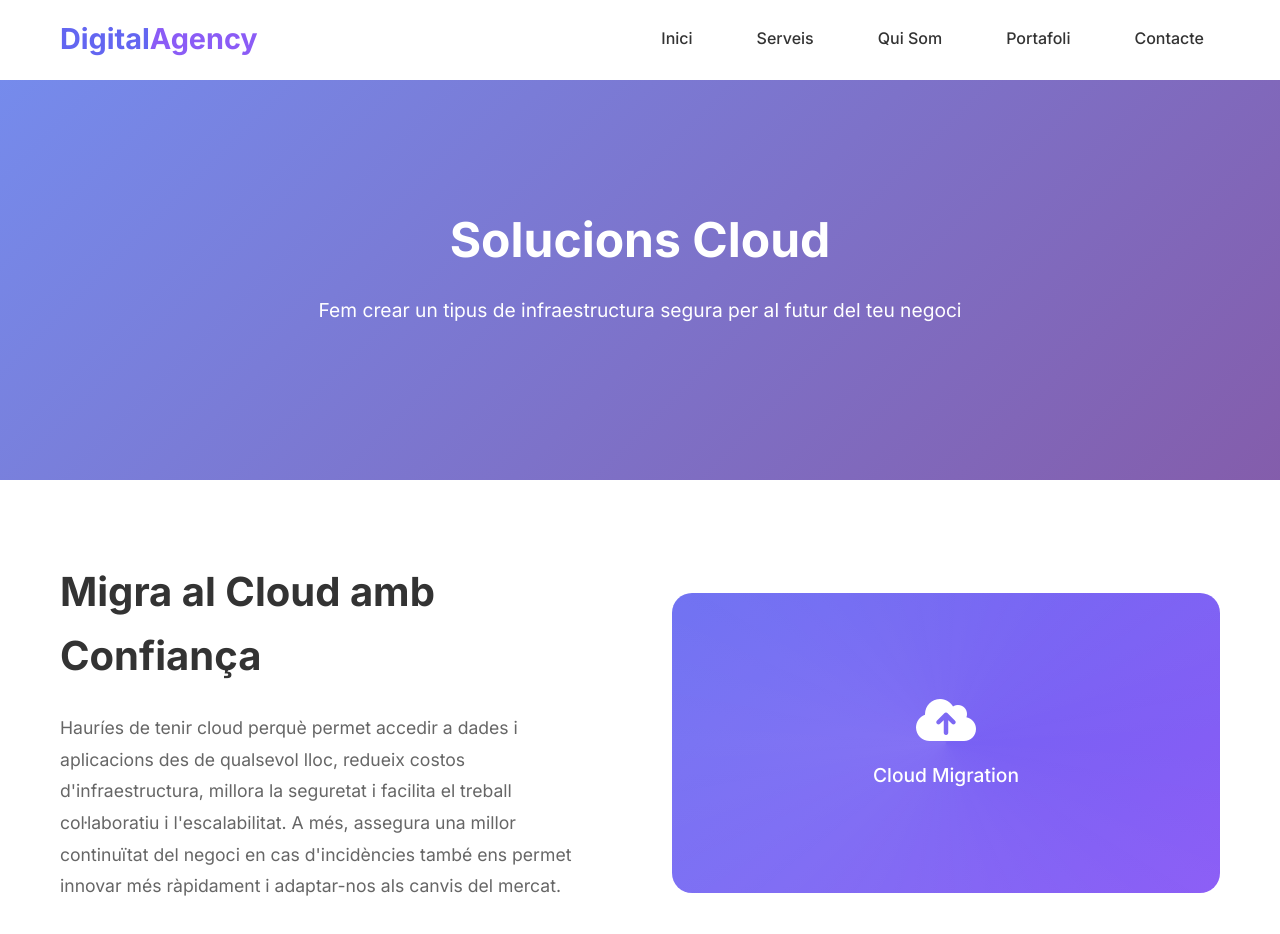
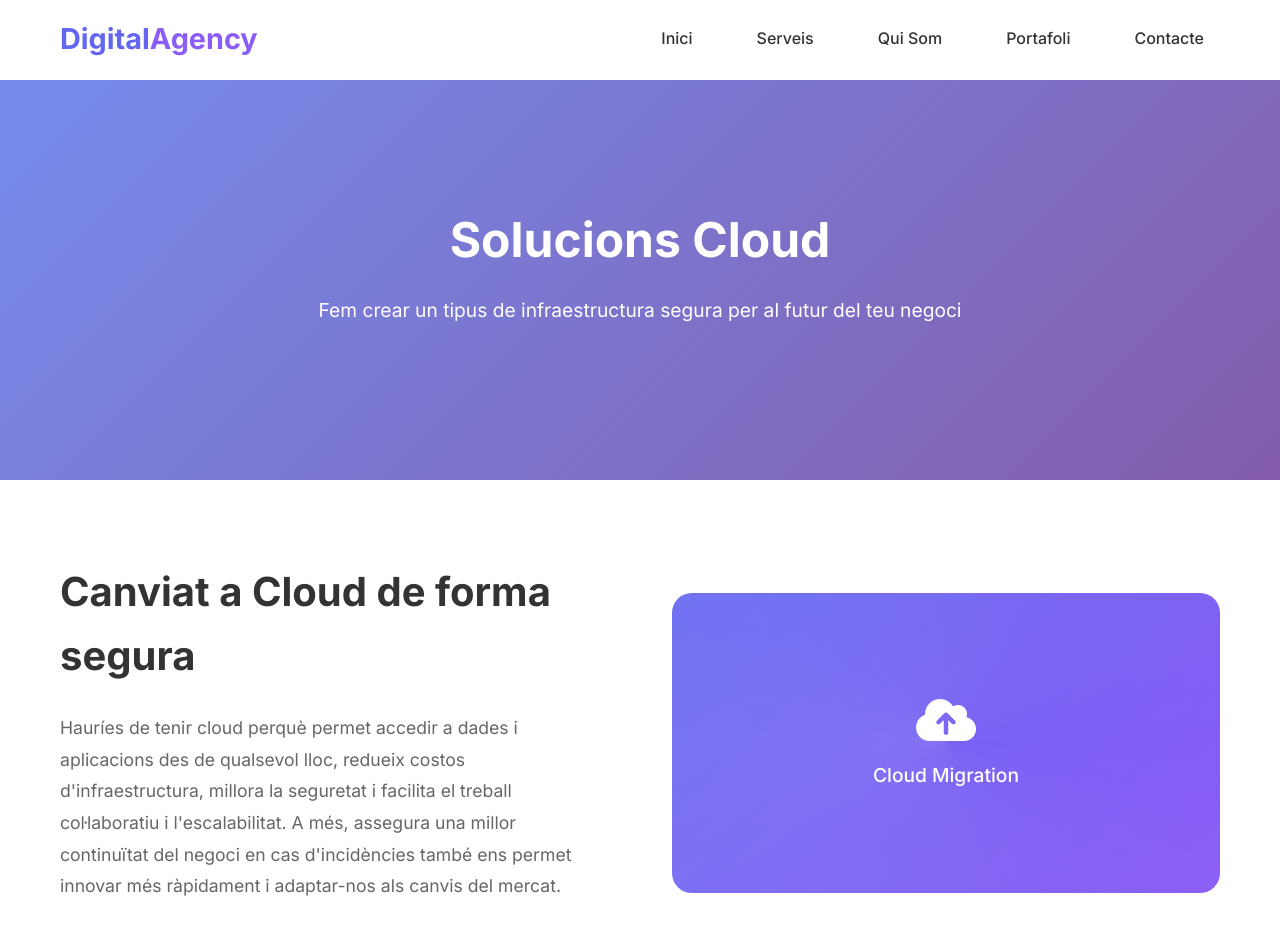
Before and after one commit to Hector4747/Practica-Final-Html5-Hector, a plain HTML site: page solucionscloud.html in a window 1280 px wide. Shown: the top 934 px of the page. Drawn offline with Linux system fonts and the light colour scheme.

Commit message:
Update solucionscloud.html

```diff
--- a/solucionscloud.html
+++ b/solucionscloud.html
@@ -386,7 +386,7 @@ body {
         <div class="container">
             <div class="content-grid">
                 <div class="content-text">
-                    <h2>Migra al Cloud amb Confiança</h2>
+                    <h2>Canviat a Cloud de forma segura</h2>
                     <p> Hauríes de tenir cloud perquè permet accedir a dades i aplicacions des de qualsevol lloc, redueix costos d'infraestructura, millora la seguretat i facilita el treball col·laboratiu i l'escalabilitat.
 A més, assegura una millor continuïtat del negoci en cas d'incidències també ens permet innovar més ràpidament i adaptar-nos als canvis del mercat.</p>
                 </div>
```
